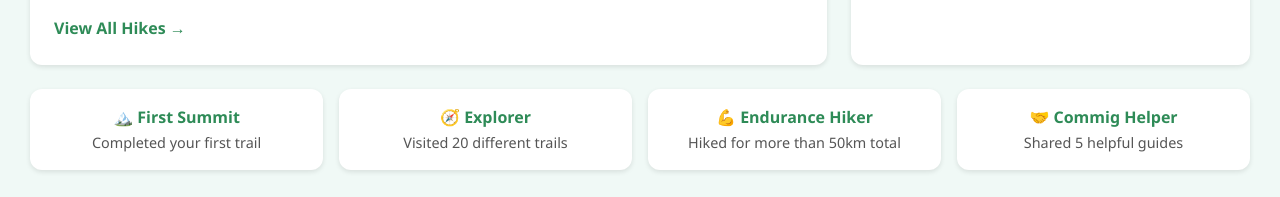
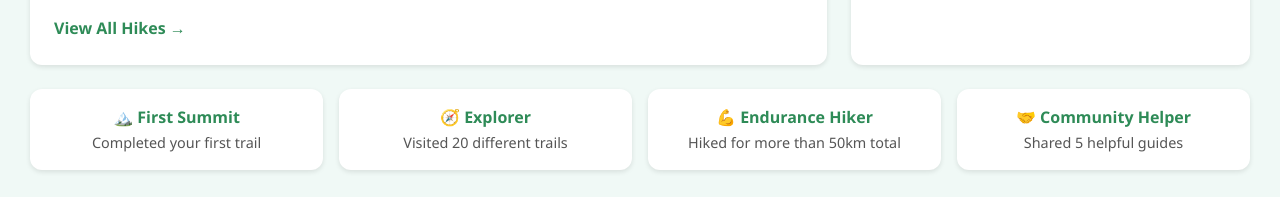
Before and after one commit to erick055/HikeHub, a PHP site: page /profile.php in a window 1280 px wide; the page is wider, and only the part inside the window is pictured. Shown: the part 728-925 px from the top of that part. Run offline with PHP 8.4, Linux system fonts and the light colour scheme; the visitor is signed in with stand-in values (Sample User, id 1); data that the repository does not hold is empty; a stand-in replaces the project's code that opens the database connection.

Commit message:
patch-02/11/25

```diff
--- a/AppDev/profile.php
+++ b/AppDev/profile.php
@@ -172,9 +172,9 @@ $conn->close();
 
     <div class="quick-action">
       <h3>Quick Action</h3>
-      <button class="action-btn plan">Plan New Hike</button>
-      <button class="action-btn find">Find Hiking Buddies</button>
-      <button class="action-btn share">Share Experience</button>
+      <button class="action-btn plan" onclick="location.href='explore.php'">Plan New Hike</button>
+      <button class="action-btn find" onclick="location.href='community.php'">Find Hiking Buddies</button>
+      <button class="action-btn share" onclick="location.href='community.php'">Share Experience</button>
     </div>
   </section>
 
@@ -193,7 +193,7 @@ $conn->close();
       <p>Hiked for more than 50km total</p>
     </div>
     <div class="badge">
-      <h4>🤝 Commig Helper</h4>
+      <h4>🤝 Community Helper</h4>
       <p>Shared 5 helpful guides</p>
     </div>
   </section>
```
